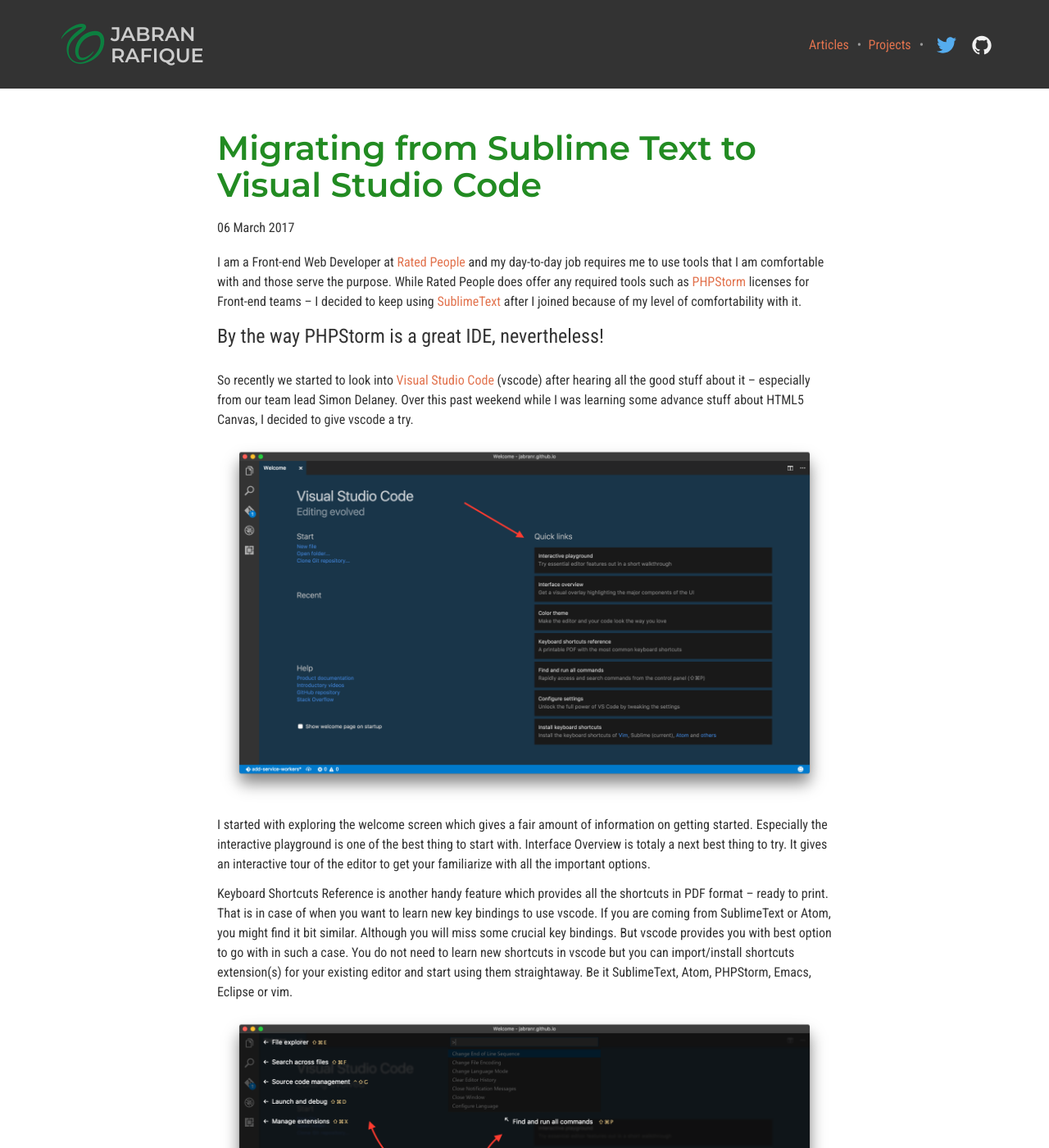
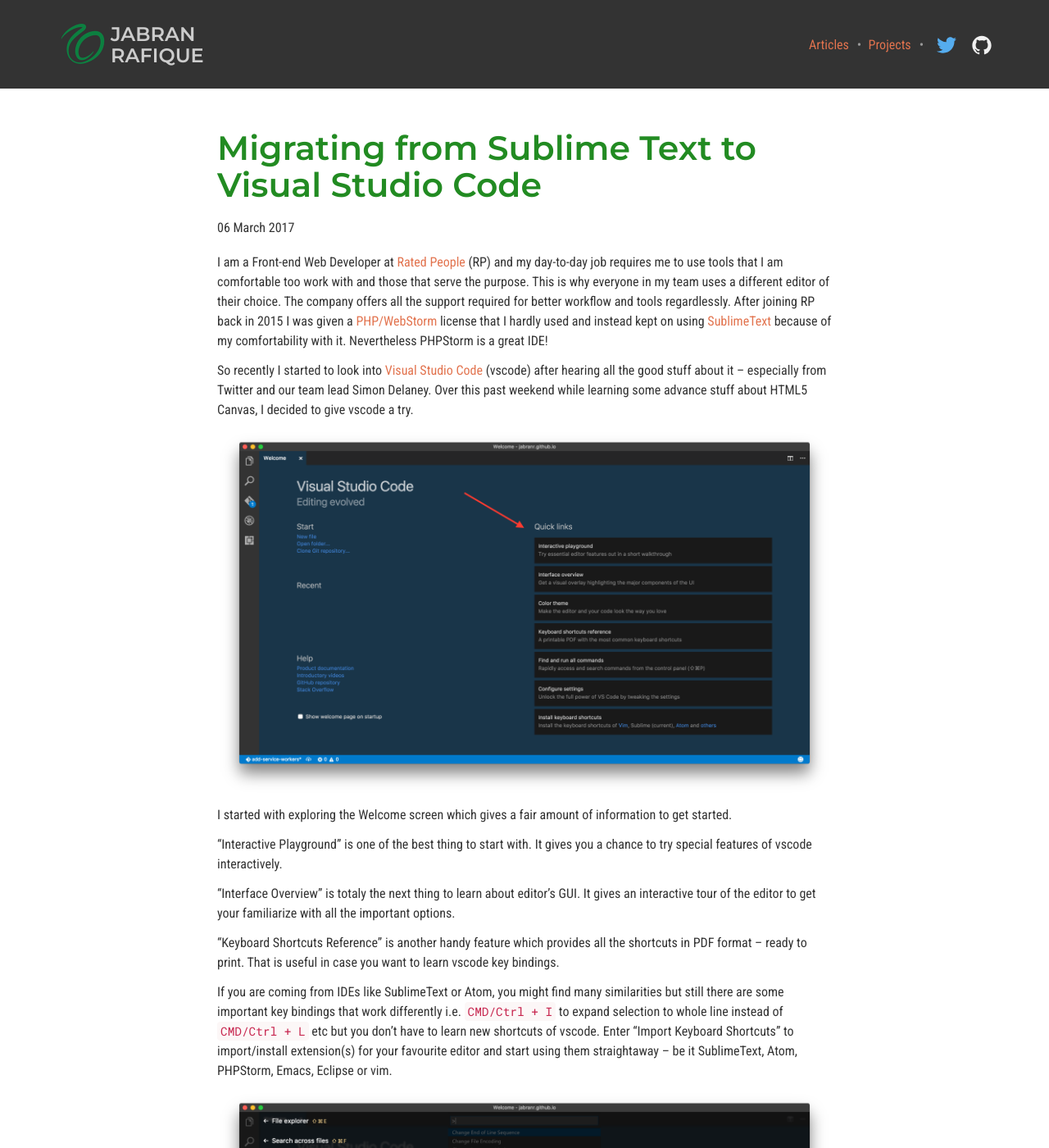
Before and after one commit to jabranr/jabranr.github.io-legacy, a Jekyll site: the page built from _posts/2017-03-06-migrate-from-sublime-text-to-visual-studio-code.markdown, in a window 1280 px wide and 1400 px high. Shown: the whole window at 82% size. Built offline with Jekyll 4.4.1, drawn with Linux system fonts in a browser that asks for light colours; comment, search, counter and statistics services are not loaded; some of the changed text lies outside the part shown.

Commit message:
update article

```diff
--- a/_posts/2017-03-06-migrate-from-sublime-text-to-visual-studio-code.markdown
+++ b/_posts/2017-03-06-migrate-from-sublime-text-to-visual-studio-code.markdown
@@ -11,32 +11,40 @@
 private: true
 ---
 
-I am a Front-end Web Developer at [Rated People](https://ratedpeople.com) and my day-to-day job requires me to use tools that I am comfortable with and those serve the purpose. While Rated People does offer any required tools such as [PHPStorm](https://www.jetbrains.com/phpstorm/) licenses for Front-end teams &ndash; I decided to keep using [SublimeText](https://www.sublimetext.com/) after I joined because of my level of comfortability with it.
+I am a Front-end Web Developer at [Rated People](https://ratedpeople.com) (RP) and my day-to-day job requires me to use tools that I am comfortable too work with and those that serve the purpose. This is why everyone in my team uses a different editor of their choice. The company offers all the support required for better workflow and tools regardlessly. After joining RP back in 2015 I was given a  [PHP/WebStorm](https://www.jetbrains.com/phpstorm/) license that I hardly used and instead kept on using [SublimeText](https://www.sublimetext.com/)  because of my comfortability with it. Nevertheless PHPStorm is a great IDE!
 
-<p class="lead">By the way PHPStorm is a great IDE, nevertheless!</p>
-
-So recently we started to look into [Visual Studio Code](https://code.visualstudio.com/) (vscode) after hearing all the good stuff about it &ndash; especially from our team lead Simon Delaney. Over this past weekend while I was learning some advance stuff about HTML5 Canvas, I decided to give vscode a try.
+So recently I started to look into [Visual Studio Code](https://code.visualstudio.com/) (vscode) after hearing all the good stuff about it &ndash; especially from Twitter and our team lead Simon Delaney. Over this past weekend while learning some advance stuff about HTML5 Canvas, I decided to give vscode a try.
 
 <img src="{{ '/assets/images/vscode.png' | prepend: site.baseurl }}" class="img-responsive">
 
-I started with exploring the welcome screen which gives a fair amount of information on getting started. Especially the interactive playground is one of the best thing to start with. Interface Overview is totaly a next best thing to try. It gives an interactive tour of the editor to get your familiarize with all the important options.
+I started with exploring the Welcome screen which gives a fair amount of information to get started.
 
-Keyboard Shortcuts Reference is another handy feature which provides all the shortcuts in PDF format &ndash; ready to print. That is in case of when you want to learn new key bindings to use vscode. If you are coming from SublimeText or Atom, you might find it bit similar. Although you will miss some crucial key bindings. But vscode provides you with best option to go with in such a case. You do not need to learn new shortcuts in vscode but you can import/install shortcuts extension(s) for your existing editor and start using them straightaway. Be it SublimeText, Atom, PHPStorm, Emacs, Eclipse or vim.
+"Interactive Playground" is one of the best thing to start with. It gives you a chance to try special features of vscode interactively.
+
+"Interface Overview" is totaly the next thing to learn about editor's GUI. It gives an interactive tour of the editor to get your familiarize with all the important options.
+
+"Keyboard Shortcuts Reference" is another handy feature which provides all the shortcuts in PDF format &ndash; ready to print. That is useful in case you want to learn vscode key bindings.
+
+If you are coming from IDEs like SublimeText or Atom, you might find many similarities but still there are some important key bindings that work differently i.e. `CMD/Ctrl + I` to expand selection to whole line instead of `CMD/Ctrl + L` etc but you don't have to learn new shortcuts of vscode. Enter "Import Keyboard Shortcuts" to import/install extension(s) for your favourite editor and start using them straightaway &ndash; be it SublimeText, Atom, PHPStorm, Emacs, Eclipse or vim.
 
 <img src="{{ '/assets/images/interface-overview.png' | prepend: site.baseurl }}" class="img-responsive">
 <img src="{{ '/assets/images/interactive-playground.png' | prepend: site.baseurl }}" class="img-responsive">
 
-Similarly you can also install a theme of your choice and maintain the well formatted code styling while you work on it. In my case it was [Wesbos](https://twitter.com/wesbos)'s [Cobalt2 theme](https://marketplace.visualstudio.com/items?itemName=wesbos.theme-cobalt2). Since I work with PHP/Symfony therefore I installed another couple of extensions to support code formatting and debugging. In total I had to install 4 extensions to make it all work the same way as it was in SublimeText.
+Similarly you can also install a theme of your choice and maintain a desired outlook for the editor. In my case I went for my favourite [Wesbos](https://twitter.com/wesbos)'s [Cobalt2 theme](https://marketplace.visualstudio.com/items?itemName=wesbos.theme-cobalt2). Most themes also come with code formatting and styling, and can easily be configured as required.
+
+Since I also regularly work with PHP/Symfony therefore I installed another couple of extensions to support PHP code formatting and debugging. In total I had to install less than a dozen extensions to make it all work the same way as it was in SublimeText. Most of the handy tools and extensions such as Emmet, Git, Debugger, Terminal and Console come default/built-in which is quite useful as compared to an [initial](https://gist.github.com/jabranr/ec6f20f7f50070710c15) [setup](https://gist.github.com/jabranr/383625c25b8c0c9b36383e0a4c49d6d5) for [SublimeText](https://gist.github.com/jabranr/5a7597531c297033db4e).
 
 <img src="{{ '/assets/images/themes.png' | prepend: site.baseurl }}" class="img-responsive">
 <img src="{{ '/assets/images/extensions.png' | prepend: site.baseurl }}" class="img-responsive">
 
 Some of the most amazing things about vscode I found are:
 
-* built-in support for many utility tools and options i.e. finding object definition etc.
+* built-in support for many utility tools and options i.e. finding object definition etc. Although for some languages such as PHP, features like this need to be configured separately.
 * built-in debug console, terminal, version control and more
-* lightening fast
+* lightening fast ⚡
 
-I think I will stick to it for now to give SublimeText a break it deserves! Go for it and give it a try by downloading from [Visual Studio website](https://code.visualstudio.com/)!
+I think I will stick to it for now to give SublimeText a break that it deserves! Go for it and give it a try by downloading from [Visual Studio website](https://code.visualstudio.com/)!
 
->By the way we are hiring a [Front-end Developer](http://j.mp/rp-front-end) at Rated People.
+>By the way, if you are a UK resident and looking to work on exciting stuff, we are hiring a [Front-end Developer](http://j.mp/rp-front-end) at Rated People.
+
+Happy programming!
```
